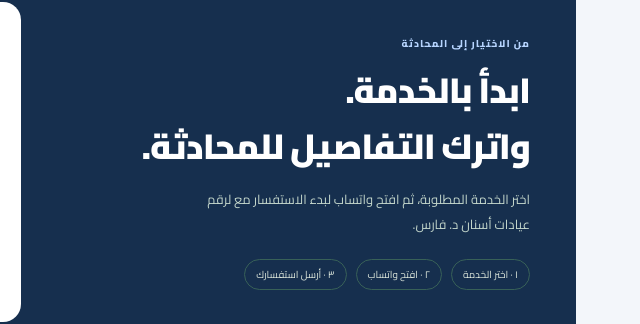
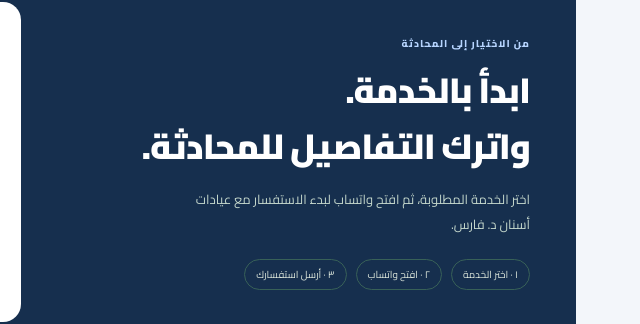
Before and after one commit to menu-sa-demo/menu-sa-demo.github.io, a plain HTML site: page dr-fares.html in a window 1280 px wide. Shown: the part 1303-1627 px from the top of the page, 636-1276 px from the left. Drawn offline with Linux system fonts and the light colour scheme.

Commit message:
Update dr-fares.html

```diff
--- a/dr-fares.html
+++ b/dr-fares.html
@@ -246,7 +246,7 @@ footer p{font-size:9px}
 <div>
 <p class="kicker">من الاختيار إلى المحادثة</p>
 <h2>ابدأ بالخدمة.<br>واترك التفاصيل للمحادثة.</h2>
-<p class="description">اختر الخدمة المطلوبة، ثم افتح واتساب لبدء الاستفسار مع لرقم عيادات أسنان د. فارس.</p>
+<p class="description">اختر الخدمة المطلوبة، ثم افتح واتساب لبدء الاستفسار مع عيادات أسنان د. فارس.</p>
 <div class="steps">
 <span>١ · اختر الخدمة</span>
 <span>٢ · افتح واتساب</span>
```
